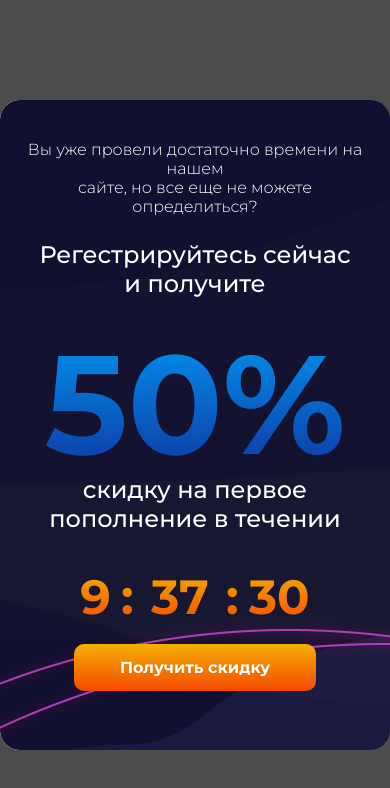
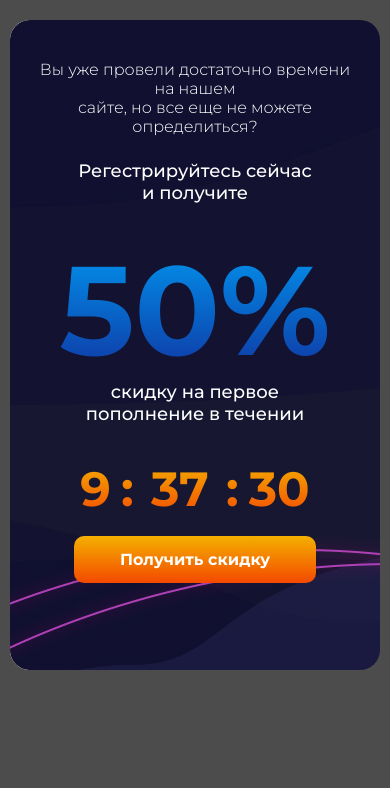
Before and after one commit to Alexeykormiltsev/modal, a plain HTML site: page index.html in a window 390 px wide. Drawn offline with Linux system fonts and the light colour scheme.

Commit message:
new commit

```diff
--- a/css/style.css
+++ b/css/style.css
@@ -263,8 +263,20 @@ body {
 }
 
 @media (max-width:440px) {
+  .modal {
+    padding: 20px 10px 0 10px;
+  }
+
   .modal-content {
-    min-width: 320px;
+    min-width: 310px;
     width: auto;
   }
+
+  .big-text {
+    font-size: 126px;
+  }
+
+  .modal__text {
+    font-size: 18px;
+  }
 }
```
